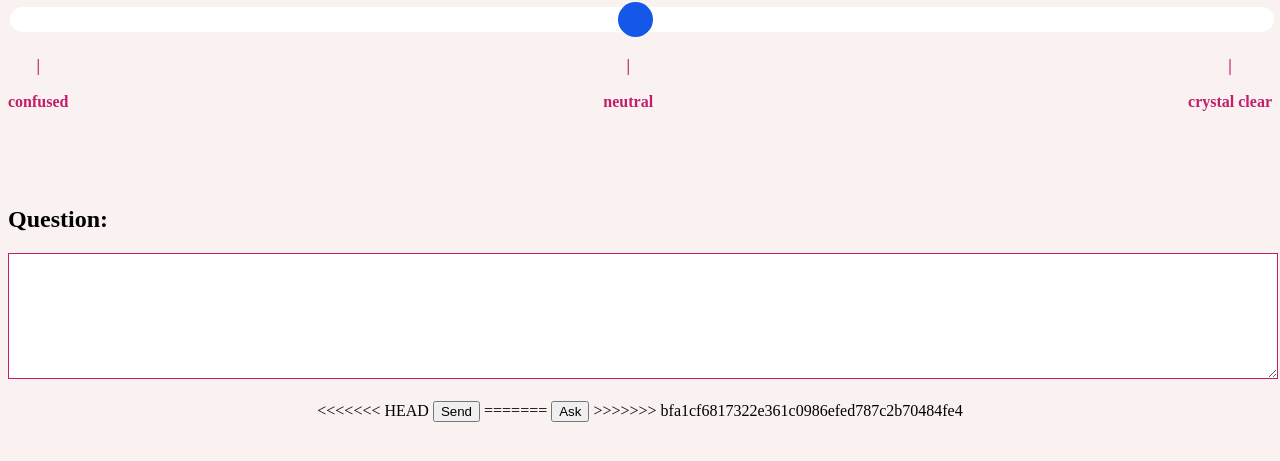
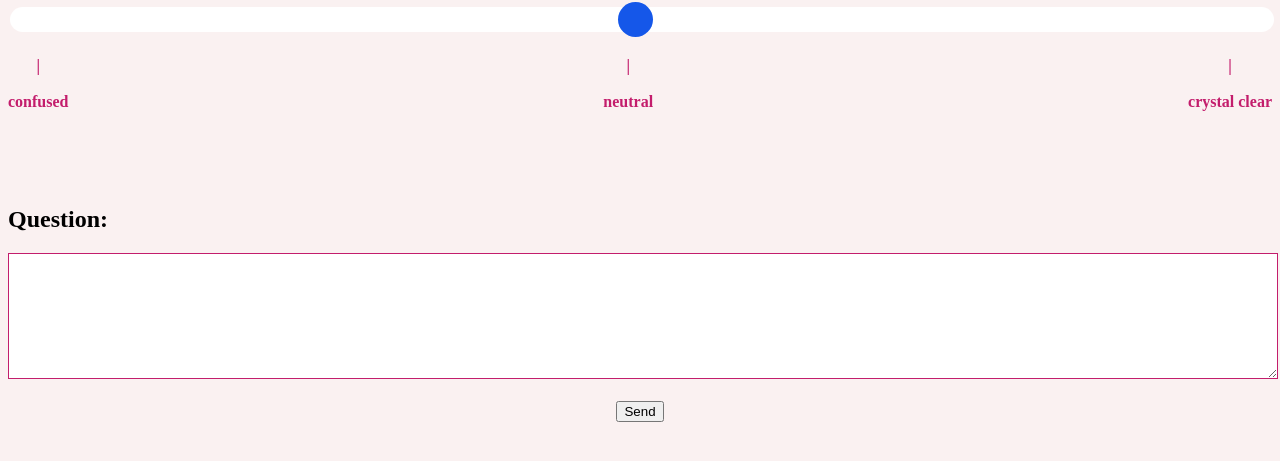
Before and after one commit to Abinavraj5427/EdFusionStudent, a website: page public/edfusion2.html in a window 1280 px wide. Shown: the part 171-632 px from the top of the page. Drawn offline with Linux system fonts and the light colour scheme; no server answers.

Commit message:
Fixed explicit print statements

```diff
--- a/public/edfusion2.html
+++ b/public/edfusion2.html
@@ -48,11 +48,7 @@
    <br />
 
    <div class="button">
-<<<<<<< HEAD
       <input type="submit" onclick = "sendQuestion();" value="Send">
-=======
-      <input type="submit" value="Ask">
->>>>>>> bfa1cf6817322e361c0986efed787c2b70484fe4
    </div>
 
 
--- a/public/js/edfusion2.js
+++ b/public/js/edfusion2.js
@@ -29,7 +29,7 @@ function updateConfusion(confusion){
         body: JSON.stringify({code: parseInt(code), student_id: parseInt(student_id), confusion: parseInt(confusion)}),
     })
     .then(data => {
-        console.log('Success:', data);
+        // console.log('Success:', data);
     })
     .catch((error) => {
         console.error('Error:', error);
@@ -49,7 +49,7 @@ function sendQuestion(){
         body: JSON.stringify({code: parseInt(code), student_id: parseInt(student_id), question: question}),
     })
     .then(data => {
-        console.log('Success:', data);
+        // console.log('Success:', data);
     })
     .catch((error) => {
         console.error('Error:', error);
```
Also changed, not shown: public/index.html (+0 -1 lines).
